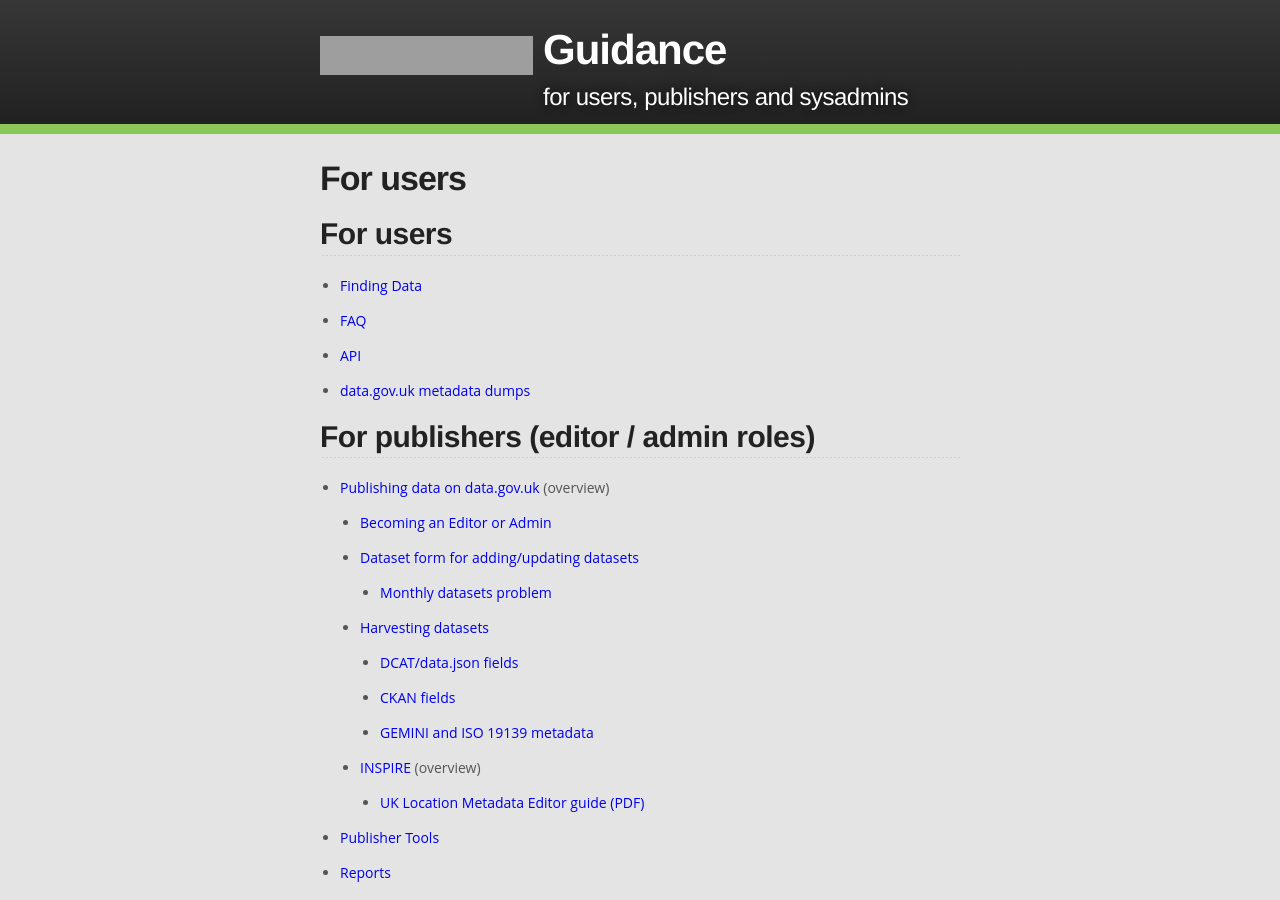
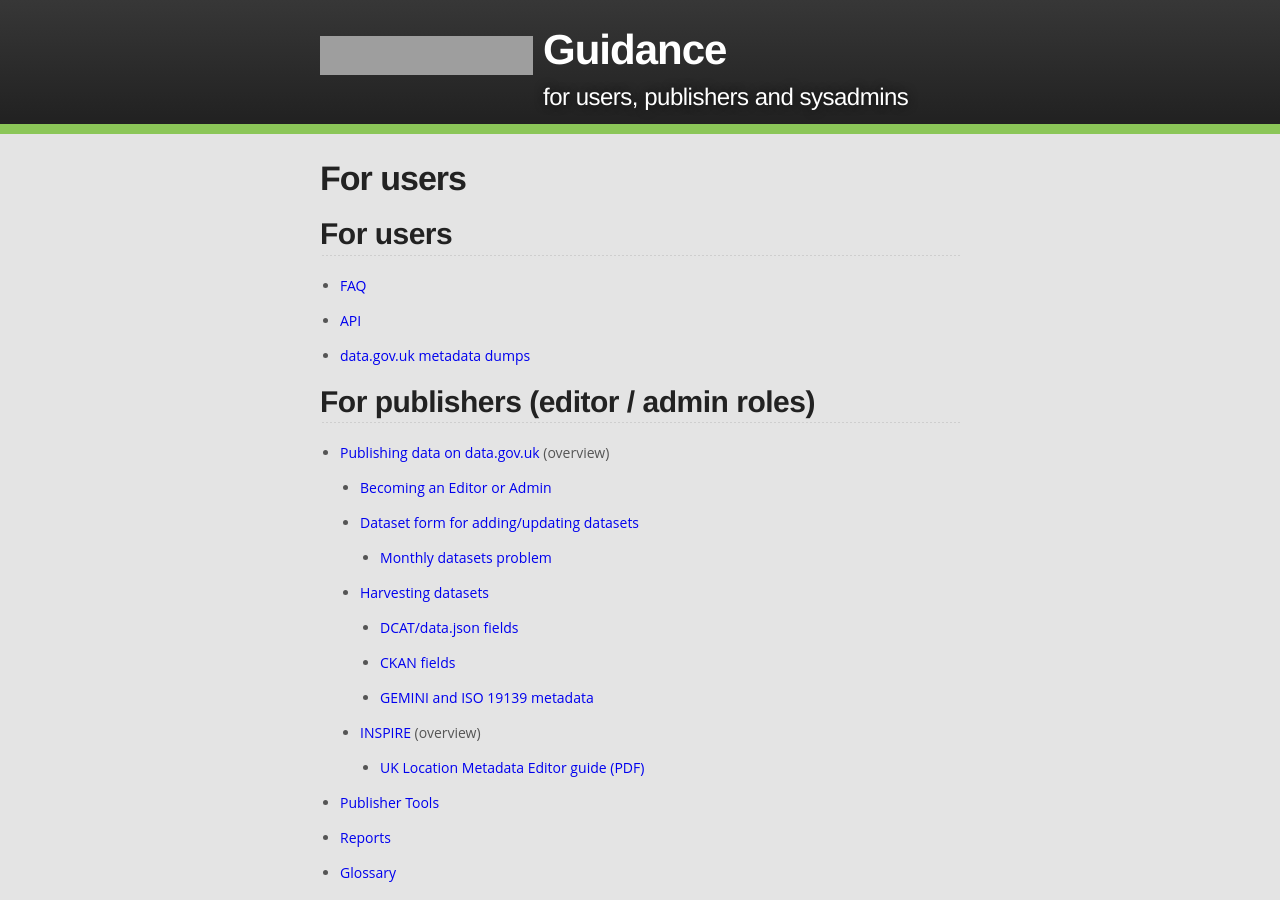
Before and after one commit to datagovuk/guidance, a Jekyll site: the page built from index.md, in a window 1280 px wide and 900 px high. Built offline with Jekyll 4.4.1, drawn with Linux system fonts in a browser that asks for light colours; comment, search, counter and statistics services are not loaded; our own code applies the rules of GitHub Pages for plain Markdown files; grey boxes are pictures that could not be loaded.

Commit message:
Removed link for Finding data guidance
No longer correct/relevant

```diff
--- a/index.md
+++ b/index.md
@@ -3,8 +3,6 @@
 ---
 
 ## For users
-
-* [Finding Data](finding_data.html)
 
 * [FAQ](faq.html)
 
```
